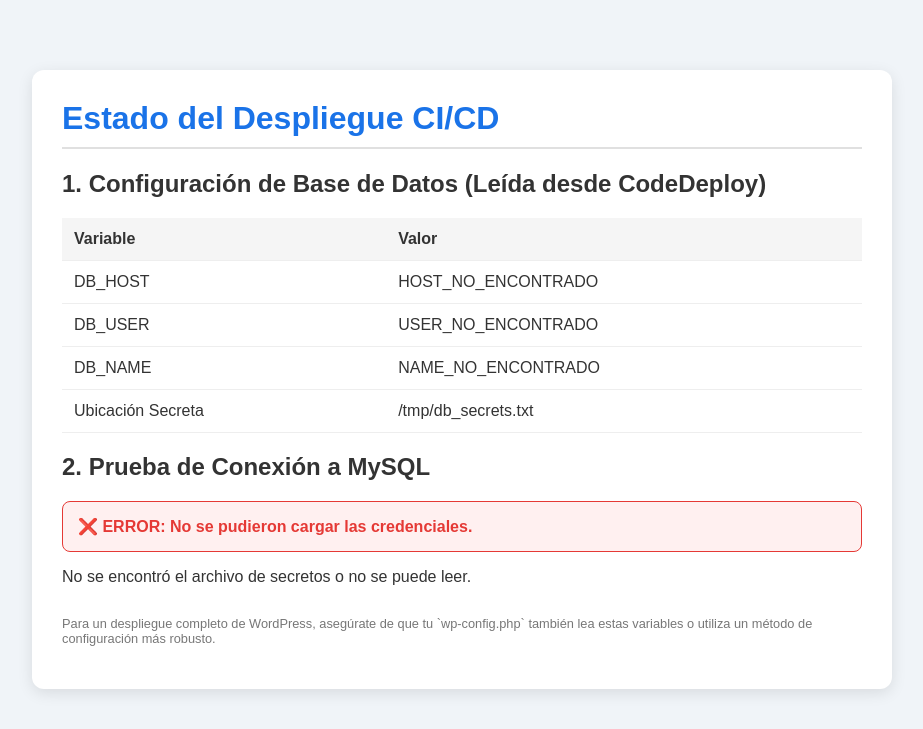
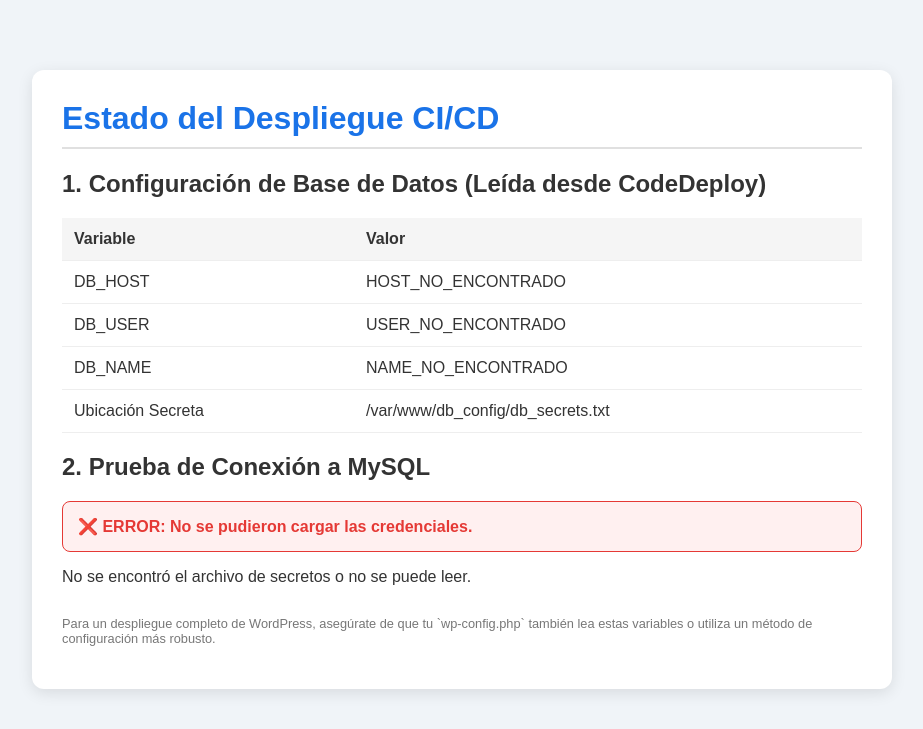
Before and after one commit to KC0lin/Gitactions_deployable, a PHP site: page / in a window 1280 px wide. Shown: the top 729 px of the page, without its empty margins (178-1101 px from the left). Run offline with PHP 8.4, Linux system fonts and the light colour scheme.

Commit message:
Update index.php

```diff
--- a/wordpress/index.php
+++ b/wordpress/index.php
@@ -12,7 +12,7 @@ error_reporting(E_ALL);
 // ----------------------------------------------------
 
 // Ruta del archivo de secretos generado en el hook after_install.sh
-$secrets_file = '/tmp/db_secrets.txt';
+$secrets_file = '/var/www/db_config/db_secrets.txt';
 $db_config = [];
 
 // Función para parsear el archivo de secretos
```
